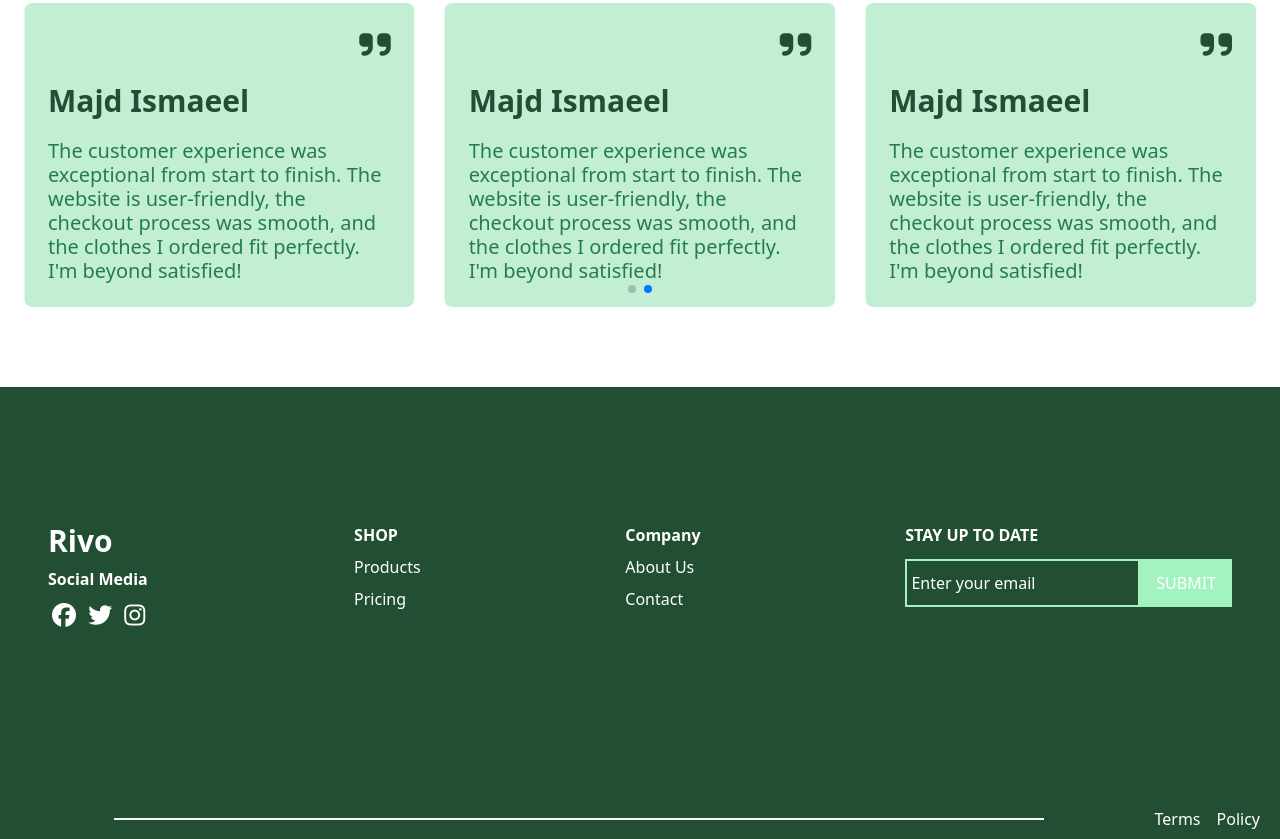
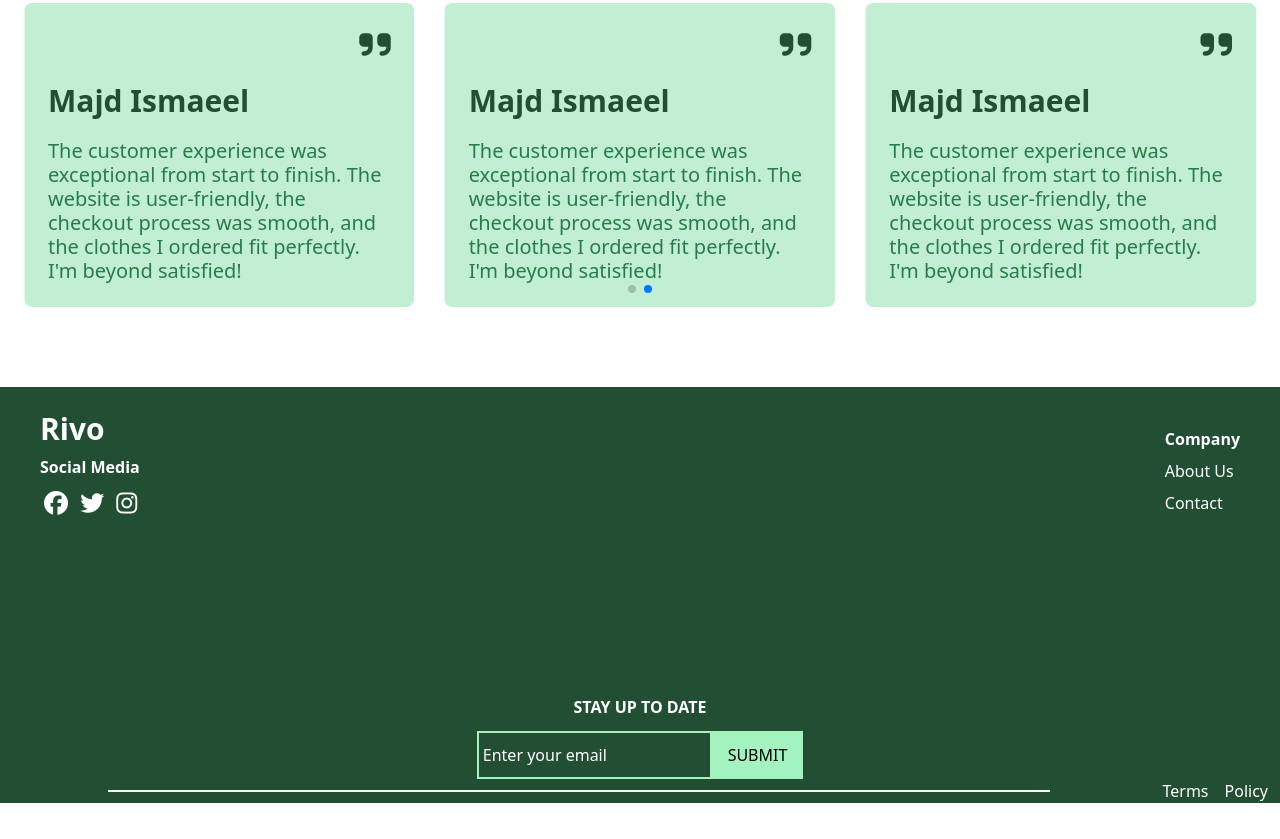
Before and after one commit to engMaya22/Fashion-Template, a website: page index.html in a window 1280 px wide. Shown: the part 4017-4856 px from the top of the page. After the commit the page ends 4820 px from the top, so only its background shows below. Drawn offline with nearby package versions, Linux system fonts and the light colour scheme.

Commit message:
responsive

```diff
--- a/index.html
+++ b/index.html
@@ -311,7 +311,7 @@
                     </p>
                     <div class="flex flex-row gap-6">
                         <div
-                            class=" w-[100px] h-[100px] bg-white text-greenColor items-center justify-center flex flex-col ">
+                            class=" md:w-[100px] md:h-[100px] w-[200px] h-[100px] bg-white text-greenColor items-center justify-center flex flex-col ">
                             <p class="font-bold text-3xl">06</p>
                             <span>Days</span>
                         </div>
@@ -327,7 +327,7 @@
                         </div>
                     </div>
 
-                    <a href="" class="px-10 py-4 bg-greenColor text-white inline-block ">BUY NOW</a>
+                    <a href="" class="md:px-10 md:py-4 px-6 py-3 bg-greenColor text-white inline-block ">BUY NOW</a>
 
                 </div>
 
@@ -430,9 +430,9 @@
 
     </main>
     <footer>
-      <section id="footer"  class="bg-greenColor p-2 mt-20">
+      <section id="footer"  class="bg-greenColor  mt-20">
 
-        <div class=" flex justify-between pt-16 px-10  mt-16 p-4 pb-44 text-white">
+        <div class=" md:flex md:justify-between grid grid-cols-2 space-y-4 pt-6 px-10  mt-16 p-4 pb-44 text-white " >
             <div class="space-y-2">
                 <div class=" footerBrand">
                     Rivo
@@ -446,15 +446,7 @@
                  </div>
 
             </div>
-            <div>
-                <ul class="space-y-2" >
-                    <li class="font-bold"><a href="">SHOP</a></li>
-                    <li><a href="">Products</a></li>
-                    <li><a href="">Pricing</a></li>
 
-                </ul>
-
-            </div>
             <div>
                 <ul class="space-y-2" >
                     <li class="font-bold"><a href="">Company</a></li>
@@ -464,20 +456,21 @@
                 </ul>
 
             </div>
-            <div class=" space-y-3">
-                <h3 class="uppercase font-bold">
-                    Stay up to date
-                </h3>
-                <div class="flex flex-row">
-                    <input type="text" placeholder=" Enter your email" class="border-2 border-submitColor bg-greenColor placeholder-white ">
-                    <a href="" class="btn px-4 py-3 bg-submitColor uppercase"> Submit</a>
 
-                </div>
+
+        </div>
+        <div class="space-y-3 text-center flex flex-col items-center ">
+            <h3 class="uppercase font-bold text-white">
+                Stay up to date
+            </h3>
+            <div class="flex flex-row text-center ">
+                <input type="text" placeholder=" Enter your email" class="border-2 border-submitColor bg-greenColor placeholder-white ">
+                <a href="" class="btn px-4 py-3 bg-submitColor uppercase"> Submit</a>
 
             </div>
 
+        </div>
 
-        </div>
         <div class="flex flex-row gap-4 items-center justify-center px-3">
             <div class="w-3/4 mx-auto h-0.5 bg-white ">
             </div>
```
Also changed, not shown: css/main.css.
